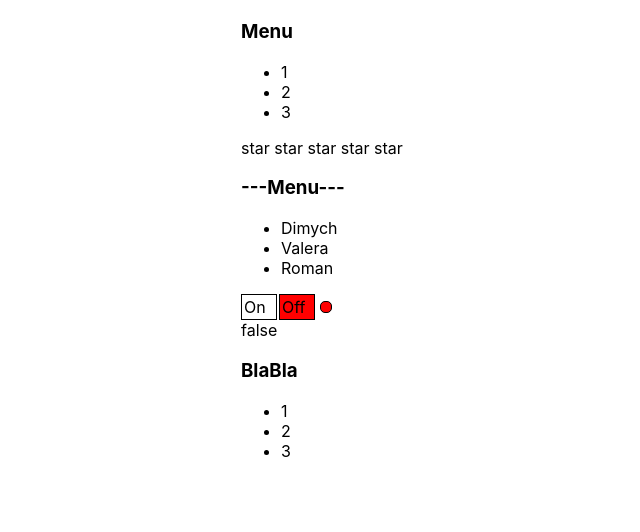
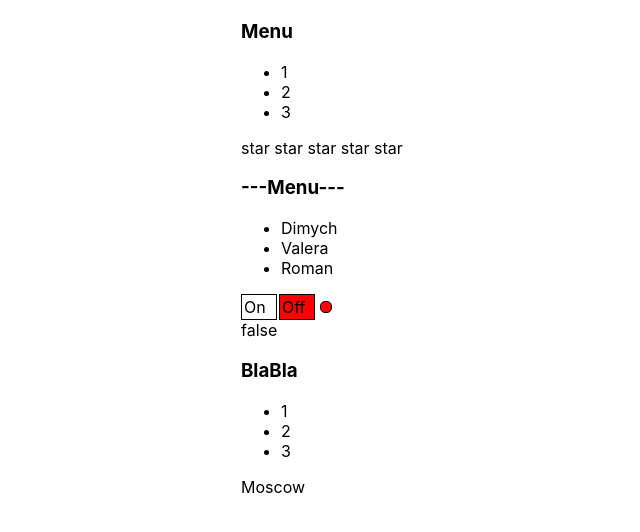
Before and after one commit to TichonovRoman/React-examples, a React (Create React App) app: page / in a window 1280 px wide. Shown: the top 532 px of the page, without its empty margins (99-739 px from the left). Built offline with nearby package versions, Linux system fonts and the light colour scheme.

Commit message:
14: add my select

```diff
--- a/src/App.tsx
+++ b/src/App.tsx
@@ -6,6 +6,7 @@ import UncontrolledAccordion from "./components/UnconrolledAccordion/Unconrolled
 import {UncontrolledRating} from "./components/UconrolledRating/UnconrolledRating";
 import {Accordion} from "./components/Accordion/Accordion";
 import {UncontrolledOnOff} from "./components/UncontrolledOnOff/UncontrolledOnOff";
+import {Select} from "./components/Select/Select";
 
 function App() {
     console.log('App rendering')
@@ -41,6 +42,14 @@ function App() {
             <UncontrolledOnOff onChange={setSwitchOn}/> {switchOn.toString()}
 
             <UncontrolledAccordion titleValue={"BlaBla"}/>
+
+            <Select onChange={()=>{}} items={[
+                {title: 'Moscow', value: "1"},
+                {title: 'Kazan', value: "2"},
+                {title: 'Voronezh', value: "3"},
+                {title: 'Saratov', value: "4"},
+
+            ]}/>
 
             {/*<Rating value={3}/>*/}
 
--- a/src/components/Select/Select.tsx
+++ b/src/components/Select/Select.tsx
@@ -1,4 +1,4 @@
-import React from "react";
+import React, {useState} from "react";
 
 
 type ItemType = {
@@ -7,7 +7,7 @@ type ItemType = {
 }
 
 type SelectPropsType = {
-    value: any
+    // value: any
     onChange: (value: any)=> void
     items: ItemType[]
 }
@@ -15,10 +15,20 @@ type SelectPropsType = {
 
 export function Select(props: SelectPropsType) {
 
+    let [state, setState] = useState(false)
+    let [city, setCity] = useState(props.items[0].title)
+
+    let onState = () => setState(true)
+    let setCityHandler = (title: string) => {
+        setCity(title)
+        setState(false)
+    }
+
     return (
         <div>
-            <div>{}</div>
-            {props.items.map(i => <div>{i.title}</div>)}
+            <div onClick={onState}>{city}</div>
+
+            {state && props.items.map(i => <div onClick={()=>setCityHandler(i.title)}>{i.title}</div>)}
         </div>
     )
 
```
Also changed, not shown: 1 other file (tests, documents, lock files or other folders).
